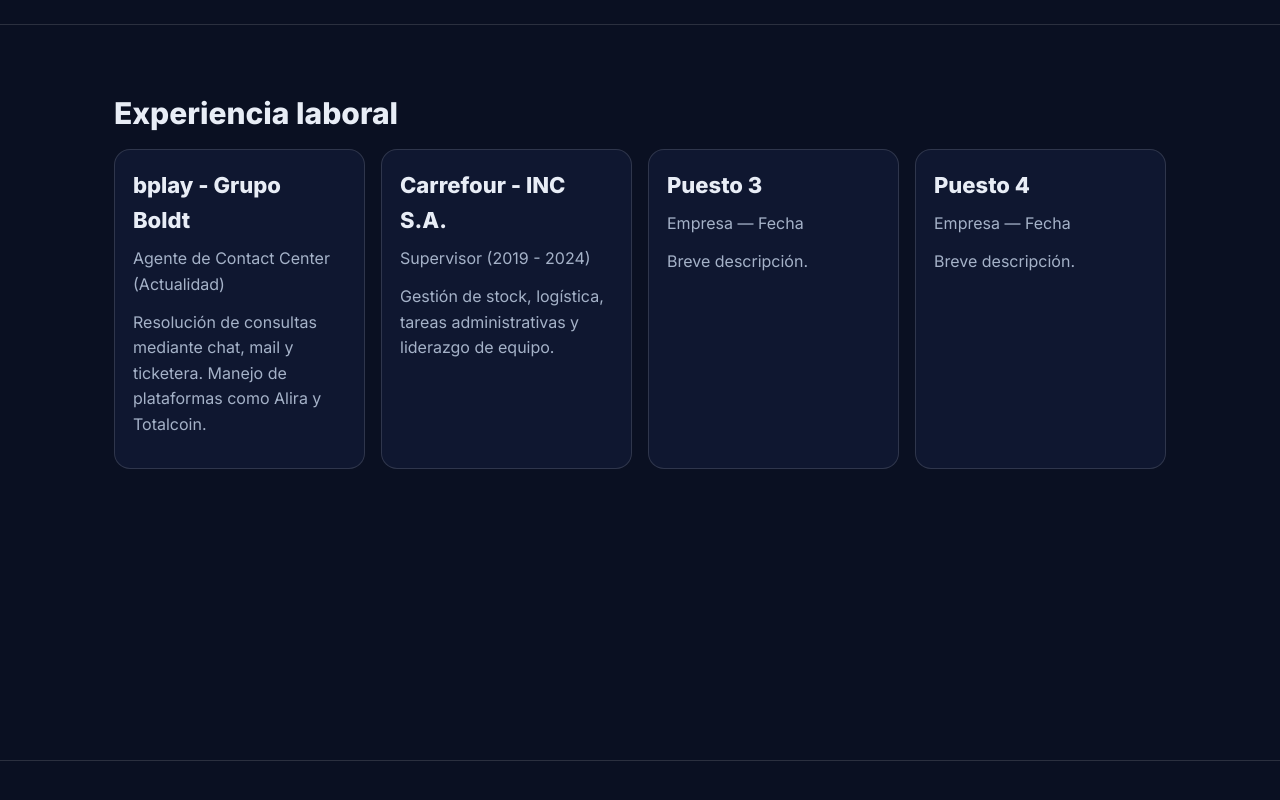
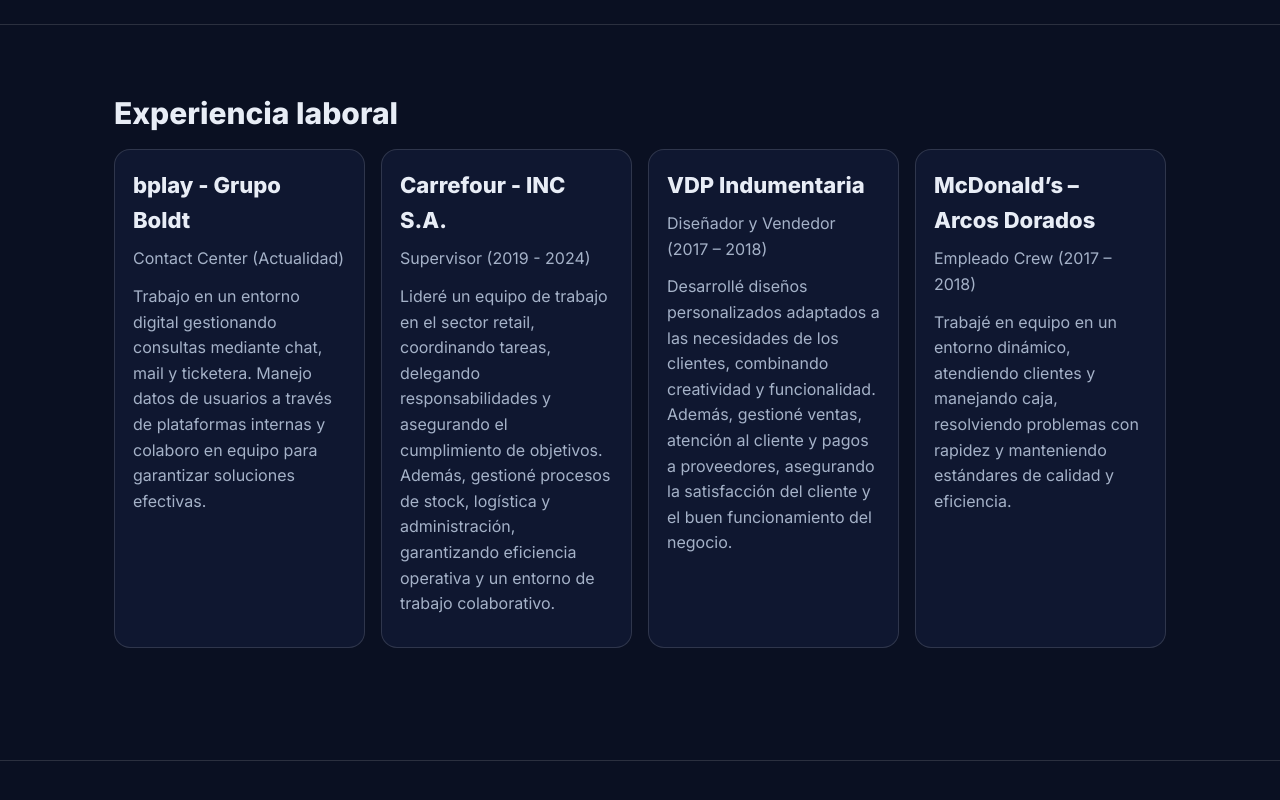
Before and after one commit to JCMendoza/web, a plain HTML site: page index.html in a window 1280 px wide. Shown: the part 1511-2311 px from the top of the page. Drawn offline with Linux system fonts and the light colour scheme.

Commit message:
Update index.html

```diff
--- a/index.html
+++ b/index.html
@@ -74,8 +74,7 @@
         <div class="about-text reveal">
           <h2>Sobre mí</h2>
           <!-- 📌 EDITA AQUÍ: tu texto -->
-          <p>Lideré equipos en retail, donde desarrollé organización, comunicación efectiva y orientación a resultados. Hoy trabajo en soporte en un entorno 100% digital: atención por chat/tickets, coordinación con áreas internas (AADD, CRM, Finanzas, Compliance) y análisis de operaciones con Excel y bases internas. Busco sumar en equipos donde pueda mejorar flujos y la experiencia del usuario.</p>
-        </div>
+          <p>Cuento con experiencia liderando equipos en el sector retail, donde aprendí a coordinar personas, organizar tareas y alcanzar objetivos en contextos desafiantes. Actualmente me desempeño en el ámbito digital, continuando el desarrollo de mis habilidades de comunicación, colaboración y gestión. Mi objetivo es aportar compromiso, visión y motivación para lograr los mejores resultados en conjunto.        </div>
       </div>
     </section>
 
@@ -87,23 +86,23 @@
           <!-- 📌 EDITA AQUÍ: tus 4 experiencias -->
           <article class="job reveal">
             <h3>bplay - Grupo Boldt</h3>
-            <p>Agente de Contact Center (Actualidad)</p>
-            <p class="muted">Resolución de consultas mediante chat, mail y ticketera. Manejo de plataformas como Alira y Totalcoin.</p>
+            <p>Contact Center (Actualidad)</p>
+            <p class="muted">Trabajo en un entorno digital gestionando consultas mediante chat, mail y ticketera. Manejo datos de usuarios a través de plataformas internas y colaboro en equipo para garantizar soluciones efectivas.</p>
           </article>
           <article class="job reveal">
             <h3>Carrefour - INC S.A.</h3>
             <p>Supervisor (2019 - 2024)</p>
-            <p class="muted">Gestión de stock, logística, tareas administrativas y liderazgo de equipo.</p>
+            <p class="muted">Lideré un equipo de trabajo en el sector retail, coordinando tareas, delegando responsabilidades y asegurando el cumplimiento de objetivos. Además, gestioné procesos de stock, logística y administración, garantizando eficiencia operativa y un entorno de trabajo colaborativo.</p>
           </article>
           <article class="job reveal">
-            <h3>Puesto 3</h3>
-            <p>Empresa — Fecha</p>
-            <p class="muted">Breve descripción.</p>
+            <h3>VDP Indumentaria</h3>
+            <p>Diseñador y Vendedor (2017 – 2018)</p>
+            <p class="muted">Desarrollé diseños personalizados adaptados a las necesidades de los clientes, combinando creatividad y funcionalidad. Además, gestioné ventas, atención al cliente y pagos a proveedores, asegurando la satisfacción del cliente y el buen funcionamiento del negocio.</p>
           </article>
           <article class="job reveal">
-            <h3>Puesto 4</h3>
-            <p>Empresa — Fecha</p>
-            <p class="muted">Breve descripción.</p>
+            <h3>McDonald’s – Arcos Dorados</h3>
+            <p>Empleado Crew (2017 – 2018)</p>
+            <p class="muted">Trabajé en equipo en un entorno dinámico, atendiendo clientes y manejando caja, resolviendo problemas con rapidez y manteniendo estándares de calidad y eficiencia.</p>
           </article>
         </div>
       </div>
```
